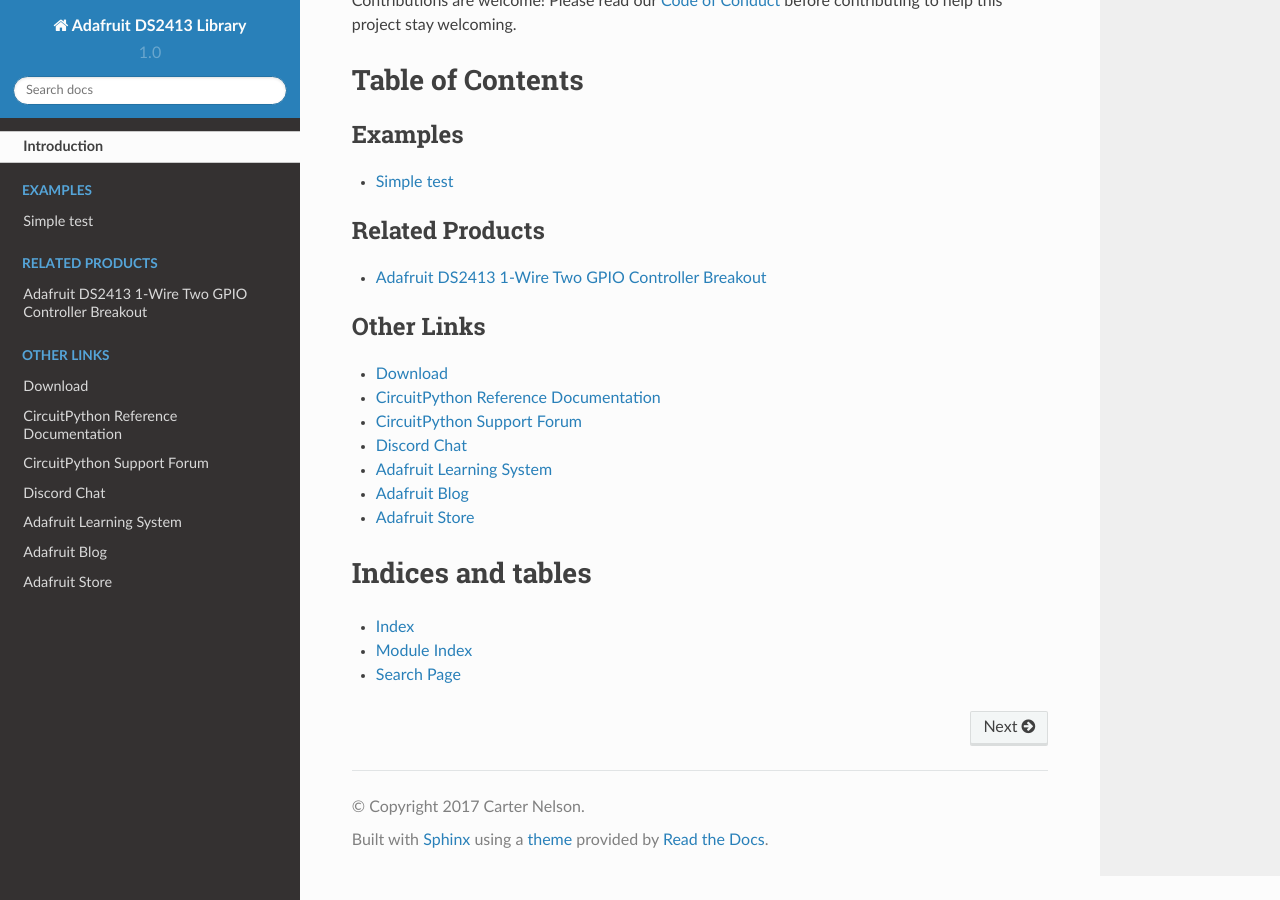
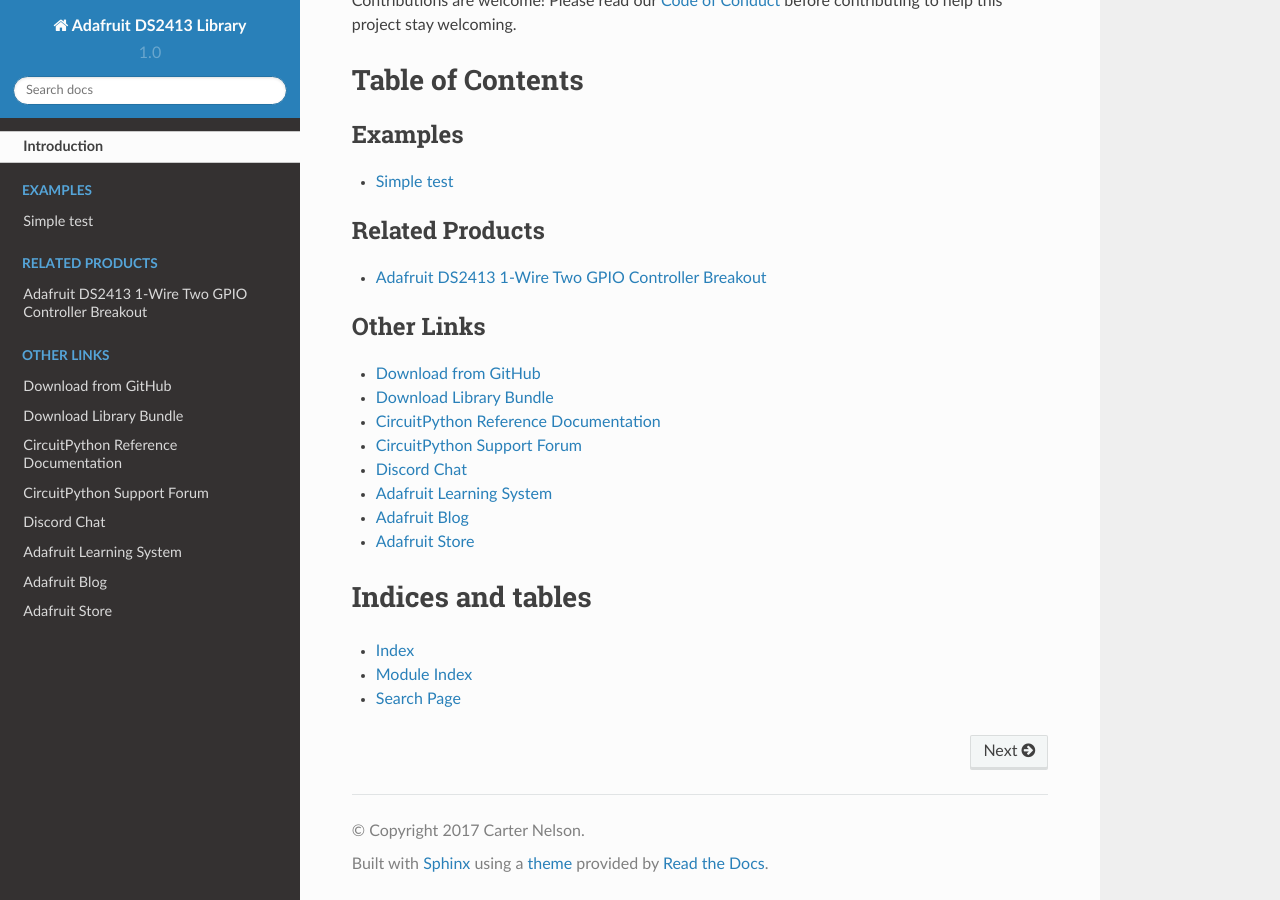
Before and after one commit to adafruit/Adafruit_CircuitPython_DS2413, a Sphinx documentation site: the page built from docs/index.rst, in a window 1280 px wide and 900 px high, scrolled down 1658 px. Built offline with Sphinx 7.4.7 and the Read the Docs theme 2.0.0, drawn with Linux system fonts in a browser that asks for light colours.

Commit message:
Added cp.org link to index.rst

```diff
--- a/docs/index.rst
+++ b/docs/index.rst
@@ -31,7 +31,8 @@
 .. toctree::
     :caption: Other Links
 
-    Download <https://github.com/adafruit/Adafruit_CircuitPython_DS2413/releases/latest>
+    Download from GitHub <https://github.com/adafruit/Adafruit_CircuitPython_DS2413/releases/latest>
+    Download Library Bundle <https://circuitpython.org/libraries>
     CircuitPython Reference Documentation <https://docs.circuitpython.org>
     CircuitPython Support Forum <https://forums.adafruit.com/viewforum.php?f=60>
     Discord Chat <https://adafru.it/discord>
```
